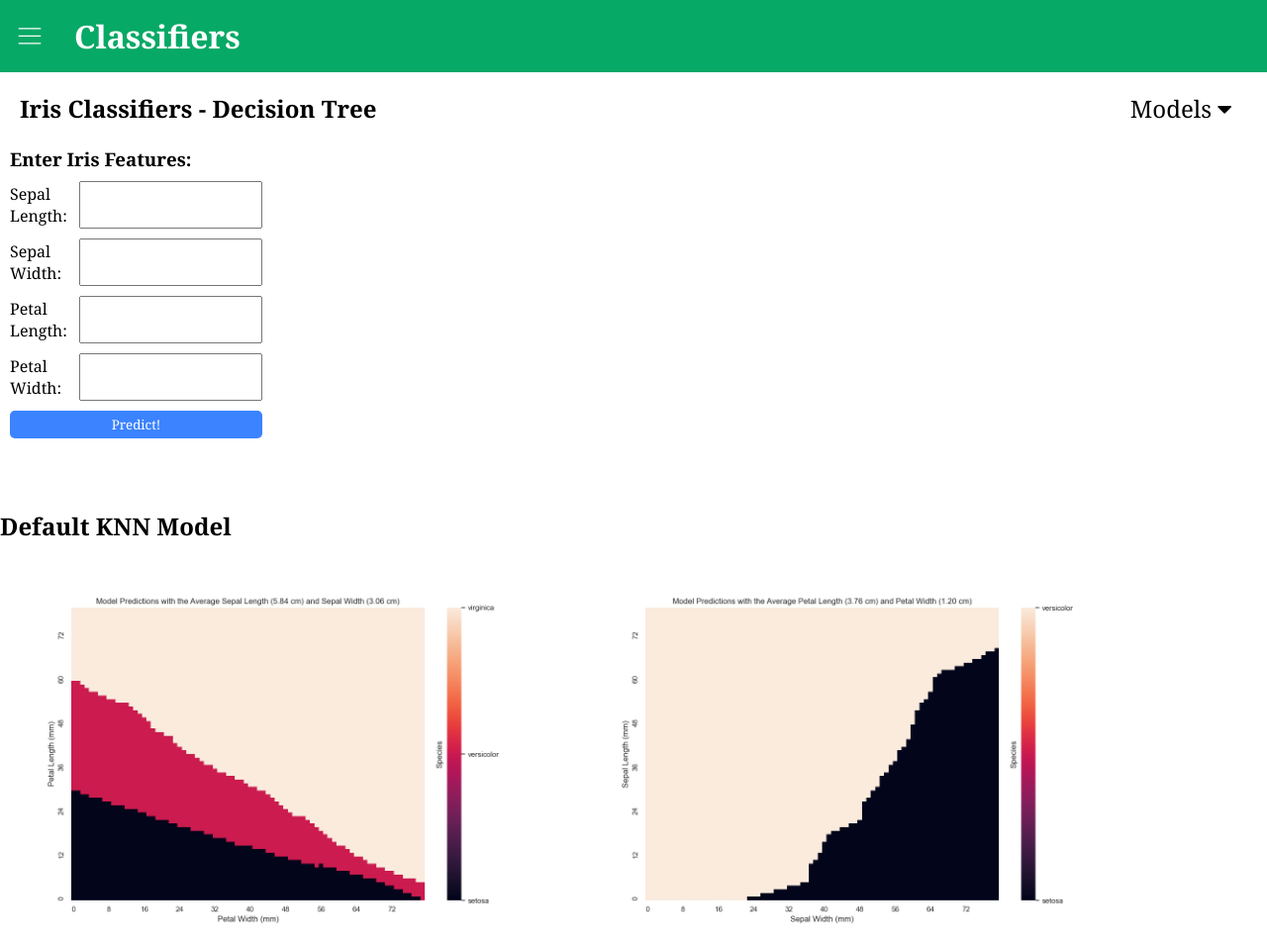
After one commit to brayjmendoza/webdev-classifier, a Flask app: page /iris/dtree in a window 1280 px wide. The commit adds this page. Shown: the whole page at 99% size. Run offline with Flask 3, Linux system fonts and the light colour scheme; data that the repository does not hold is empty; some libraries are stand-ins or nearby versions.

Commit message:
added model nav for iris and started dtree page

```diff
--- a/classifier/iris/routes.py
+++ b/classifier/iris/routes.py
@@ -191,6 +191,28 @@ def knn_retrain_and_visualize():
 
     return render_template('iris/irisRetrainPlots.html', model='knn')
 
+@iris_bp.route('/dtree', methods=['GET'])
+def dtree_classifier():
+    clean_files(classify='iris', model='dtree')
+
+    db = get_db()
+    corrections = db.execute(
+        "SELECT sepallen, sepalwid, petallen, petalwid, species "
+        "FROM iris "
+        "WHERE model LIKE 'dtree'"
+    ).fetchall()
+
+    # Keep track if the model can be retrained or not
+    if os.path.exists('classifier/models/iris/dtree_new.pkl'):
+        session['retrained'] = True
+    else:
+        session['retrained'] = False
+
+    return render_template('iris/dtree.html',
+                           corrections=corrections,
+                           index=SPECIES,
+                           model='dtree')
+
 def model_visualization(db, model):
     """Create images to visualize retrained models"""
 
--- a/classifier/static/css/styles.css
+++ b/classifier/static/css/styles.css
@@ -58,7 +58,8 @@ select {
 }
 
 /* CLASSIFIER HEADER */
-.classifier-header {
+.classifier-subheader {
+    position: relative;
     display: flex;
     justify-content: space-between;
     align-items: center;
@@ -67,9 +68,43 @@ select {
 }
 
 /* MODEL NAVIGATION */
-.model-dropdown {
+.model-nav {
+    position: relative;
+}
+
+.model-dropdown-btn {
     font-size: 1.5em;
-    margin: 20px;
+    border: none;
+    background-color: white;
+}
+
+.model-links {
+    display: none;
+    position: absolute;
+    background-color: #f9f9f9;
+    box-shadow: 1px 5px 16px rgba(0,0,0,0.3);
+    z-index: 2;
+
+    left: -50%;
+    right: 0px;
+    padding: 8px;
+}
+
+.model-links a {
+    display: block;
+    text-decoration: none;
+    text-align: center;
+    color: rgb(0, 94, 255);
+    padding-top: 3px;
+    padding-bottom: 3px;
+}
+
+.model-links a:hover {
+    text-decoration: underline;
+}
+
+.model-nav:hover .model-links {
+    display: block;
 }
 
 /* CLASSIFICATION FORM */
--- /dev/null
+++ b/classifier/templates/iris/dtree.html
@@ -0,0 +1,32 @@
+{% extends 'iris/iris.html' %}
+
+{% block subtitle %}
+  - Decision Tree
+{% endblock %}
+
+{% block subcontent %}
+
+  {% include 'iris/irisForm.html' %}
+
+  {% include 'retrain.html' %}
+
+  <div id="correctionsPage" class="corrections-page">
+    {% include 'corrections.html' %}
+  </div>
+
+  <div id="retrainPlots">
+    {% include 'iris/irisRetrainPlots.html' %}
+  </div>
+
+  <!--Need to change-->
+  <h2>Default KNN Model</h2>
+  <img src="{{ url_for('static', filename='img/iris_knn_sepal.png') }}" style="width: 45%">
+  <img src="{{ url_for('static', filename='img/iris_knn_petal.png') }}" style="width: 45%">
+
+{% endblock %}
+{% block subjs %}
+  <script>
+    prediction('dtree')
+    retrain('iris', 'dtree')
+  </script>
+{% endblock %}
--- a/classifier/templates/iris/iris.html
+++ b/classifier/templates/iris/iris.html
@@ -1,22 +1,24 @@
 {% extends 'base.html' %}
 
 {% block header %}
-  <header class="classifier-header">
+  <div class="classifier-subheader">
     <h1 class="classifier">{% block title %}Iris Classifiers {% block subtitle %}{% endblock %}{% endblock %}</h1>
-    <button class="model-dropdown">
-      Models
-      <i class="fa fa-caret-down"></i>
-    </button>
-  </header>
+
+    <!-- Navigation -->
+    <div class="model-nav">
+      <button class="model-dropdown-btn">
+        Models
+        <i class="fa fa-caret-down"></i>
+      </button>
+      <div class="model-links">
+        <a href="{{ url_for('iris.knn_classifier') }}">Nearest Neighbor</a>
+        <a href="{{ url_for('iris.dtree_classifier') }}">Decision Tree</a>
+      </div>
+    </div>
+  </div>
 {% endblock %}
 
 {% block content %}
-  <!-- Navigation -->
-  <nav class="models-nav">
-    <div model="model-links">
-      <a href="{{ url_for('iris.knn_classifier') }}">Nearest Neighbor</a>
-    </div>
-  </nav>
 
   {% block subcontent %}{% endblock %}
 
```
